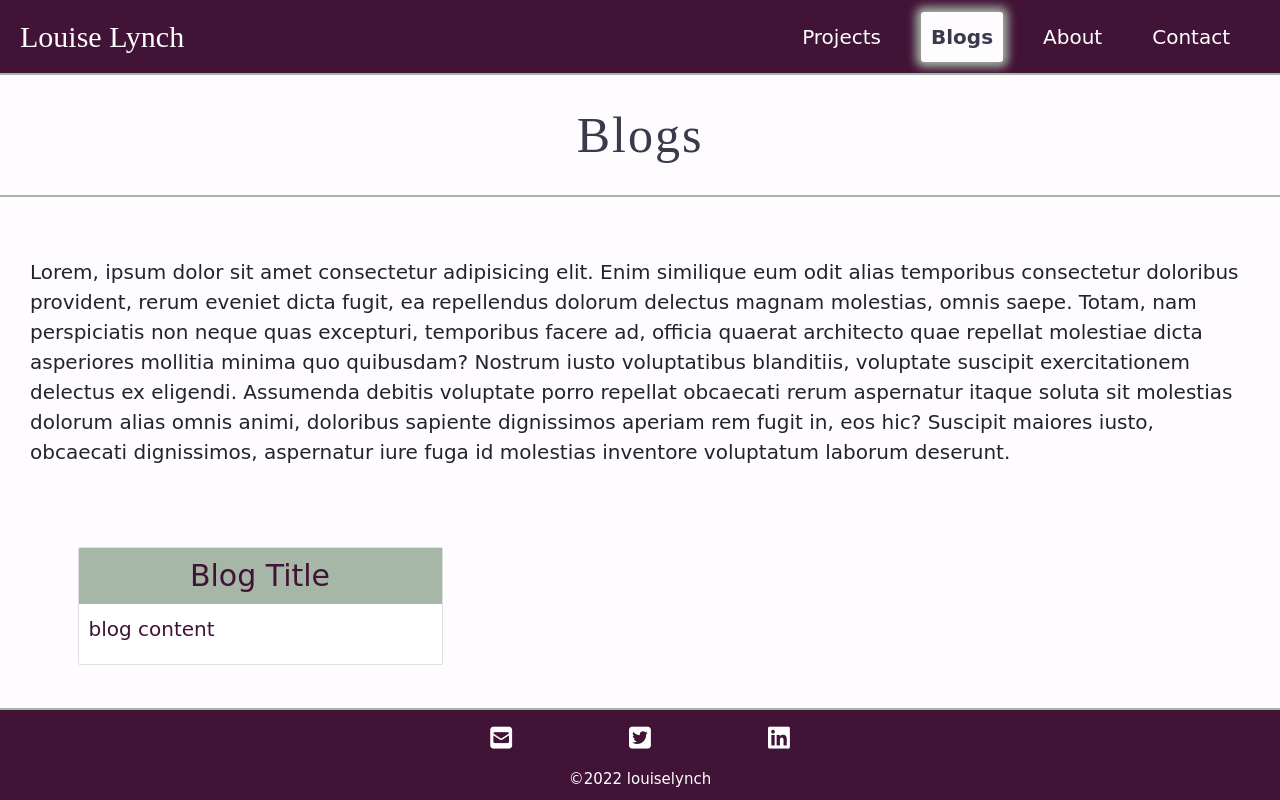
After one commit to sam-timmins/l-lynch-blog, a Django app: page /blogs/ in a window 1280 px wide. The commit adds this page. Run offline with Django 3.2, Linux system fonts and the light colour scheme; some libraries are stand-ins or nearby versions; some web fonts are replaced.

Commit message:
Add basic blog view

```diff
--- a/blog/urls.py
+++ b/blog/urls.py
@@ -22,4 +22,5 @@ urlpatterns = [
     path('admin/', admin.site.urls),
     path('', include('home.urls')),
     path('projects/', include('projects.urls')),
+    path('blogs/', include('blogs.urls')),
 ] + static(settings.MEDIA_URL, document_root=settings.MEDIA_ROOT)
--- /dev/null
+++ b/blogs/templates/blogs/blogs.html
@@ -0,0 +1,58 @@
+{% extends "base.html" %}
+
+{% load static %}
+
+{% block extra_css %}
+<link rel="stylesheet" href="{% static 'css/blogs.css' %}">
+{% endblock %}
+
+{% block title %}
+Blogs
+{% endblock %}
+
+{% block header %}
+<div class="col-12">
+    <h1
+        class="text-lg text-dark-blue text-header header-text text-center mb-5 py-5 letter-spacing2 border-bottom-olive">
+        Blogs
+    </h1>
+
+    <p class="text-dark-green p-3 p-md-5 text-sm text-center text-lg-start">
+        Lorem, ipsum dolor sit amet consectetur adipisicing elit. Enim similique eum odit alias temporibus consectetur doloribus
+        provident, rerum eveniet dicta fugit, ea repellendus dolorum delectus magnam molestias, omnis saepe. Totam, nam
+        perspiciatis non neque quas excepturi, temporibus facere ad, officia quaerat architecto quae repellat molestiae
+        dicta asperiores mollitia minima quo quibusdam? Nostrum iusto voluptatibus blanditiis, voluptate suscipit exercitationem
+        delectus ex eligendi. Assumenda debitis voluptate porro repellat obcaecati rerum aspernatur itaque soluta sit molestias
+        dolorum alias omnis animi, doloribus sapiente dignissimos aperiam rem fugit in, eos hic? Suscipit maiores iusto, obcaecati
+        dignissimos, aspernatur iure fuga id molestias inventore voluptatum laborum deserunt.
+    </p>
+</div>
+{% endblock %}
+
+{% block content %}
+
+<section class="container my-5">
+    <div class="row">
+
+
+        <div class="col-12 col-md-6 col-lg-4">
+            <div class="card my-3 p-0 position-relative">
+                <a href="#" class="text-decoration-none text-purple">
+                    <h5 class="background-olive w-100 text-md p-3 m-0 text-purple text-center">Blog Title
+                    </h5>
+                    <div class="card-body">
+                        <p class="text-sm">
+                            blog content
+                        </p>
+                    </div>
+
+                </a>
+            </div>
+        </div>
+
+
+    </div>
+
+</section>
+
+{% endblock %}
--- /dev/null
+++ b/blogs/urls.py
@@ -0,0 +1,6 @@
+from django.urls import path
+from . import views
+
+urlpatterns = [
+    path('', views.blogs, name='blogs'),
+]
--- a/blogs/views.py
+++ b/blogs/views.py
@@ -1,3 +1,11 @@
 from django.shortcuts import render
 
-# Create your views here.
+
+def blogs(request):
+    """ A view to return the blogs page """
+
+    context = {
+
+    }
+
+    return render(request, 'blogs/blogs.html', context)
--- a/templates/components/navbar.html
+++ b/templates/components/navbar.html
@@ -32,7 +32,7 @@
                 </li>
 
                 <li class="nav-item me-lg-3 me-xl-5 my-3 my-lg-0">
-                    <a class="nav-link text-sm text-white text-center p-3 rounded-3 {% if '/blogs/' in request.path %}active{% endif %}" href="#"
+                    <a class="nav-link text-sm text-white text-center p-3 rounded-3 {% if '/blogs/' in request.path %}active{% endif %}" href="{% url 'blogs' %}"
                         aria-labelledby="navbar-blogs">
                         Blogs
                     </a>
```
